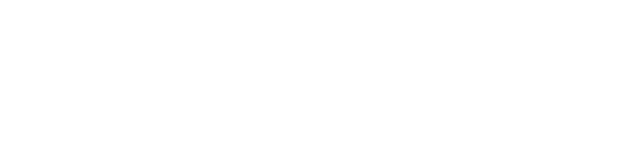
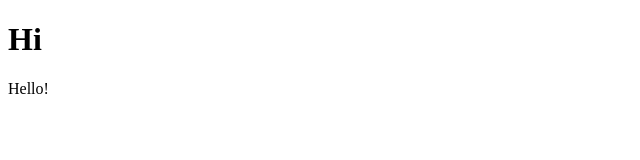
Before and after one commit to lucaswt1/new-repo, a plain HTML site: page index.html in a window 1280 px wide. Shown: the whole page, without its empty margins (0-640 px from the left). Drawn offline with Linux system fonts and the light colour scheme.

Commit message:
Add p tag

```diff
--- a/index.html
+++ b/index.html
@@ -5,5 +5,8 @@
     <meta name="viewport" content="width=device-width, initial-scale=1.0" />
     <title>Document</title>
   </head>
-  <body></body>
+  <body>
+    <h1>Hi</h1>
+    <p>Hello!</p>
+  </body>
 </html>
```
